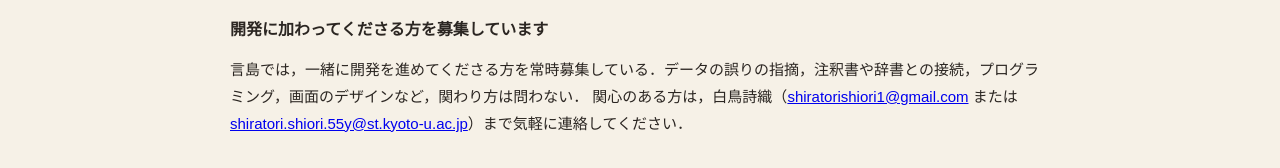
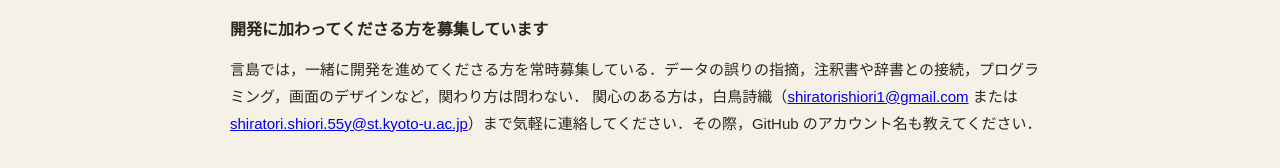
Before and after one commit to anti-tail/LexicaJaponesicaAperta, a plain HTML site: page docs/guide.html in a window 1280 px wide. Shown: the part 763-931 px from the top of the page. Drawn offline with Linux system fonts and the light colour scheme.

Commit message:
解説：連絡の際に GitHub のアカウント名を書いてもらうよう追記
Co-Authored-By: Claude Opus 5.5 <noreply@anthropic.com>
Claude-Session: https://claude.ai/code/session_01WAcMj7y9YhrgLS6n9AH4B9

```diff
--- a/docs/guide.html
+++ b/docs/guide.html
@@ -49,7 +49,7 @@ code{background:#fffdf8;border:1px solid var(--line);border-radius:3px;padding:0
 課題名は「いかにしてAI時代の計算人文学を持続可能にするか —危機言語研究におけるフィールドワーカー支援と互恵的ネットワークの構築—」である．</p>
 <h3>開発に加わってくださる方を募集しています</h3>
 <p>言島では，一緒に開発を進めてくださる方を常時募集している．データの誤りの指摘，注釈書や辞書との接続，プログラミング，画面のデザインなど，関わり方は問わない．
-関心のある方は，白鳥詩織（<a href="mailto:shiratorishiori1@gmail.com">shiratorishiori1@gmail.com</a> または <a href="mailto:shiratori.shiori.55y@st.kyoto-u.ac.jp">shiratori.shiori.55y@st.kyoto-u.ac.jp</a>）まで気軽に連絡してください．</p>
+関心のある方は，白鳥詩織（<a href="mailto:shiratorishiori1@gmail.com">shiratorishiori1@gmail.com</a> または <a href="mailto:shiratori.shiori.55y@st.kyoto-u.ac.jp">shiratori.shiori.55y@st.kyoto-u.ac.jp</a>）まで気軽に連絡してください．その際，GitHub のアカウント名も教えてください．</p>
 
 <h2 id="t5">2. ONCOJ とは</h2>
 <p>ONCOJ は Oxford-NINJAL Corpus of Old Japanese の略で，オックスフォード大学と国立国語研究所が共同で作っている上代語のコーパスである．
```
Also changed, not shown: docs/en/guide.html (+1 -1 lines).
